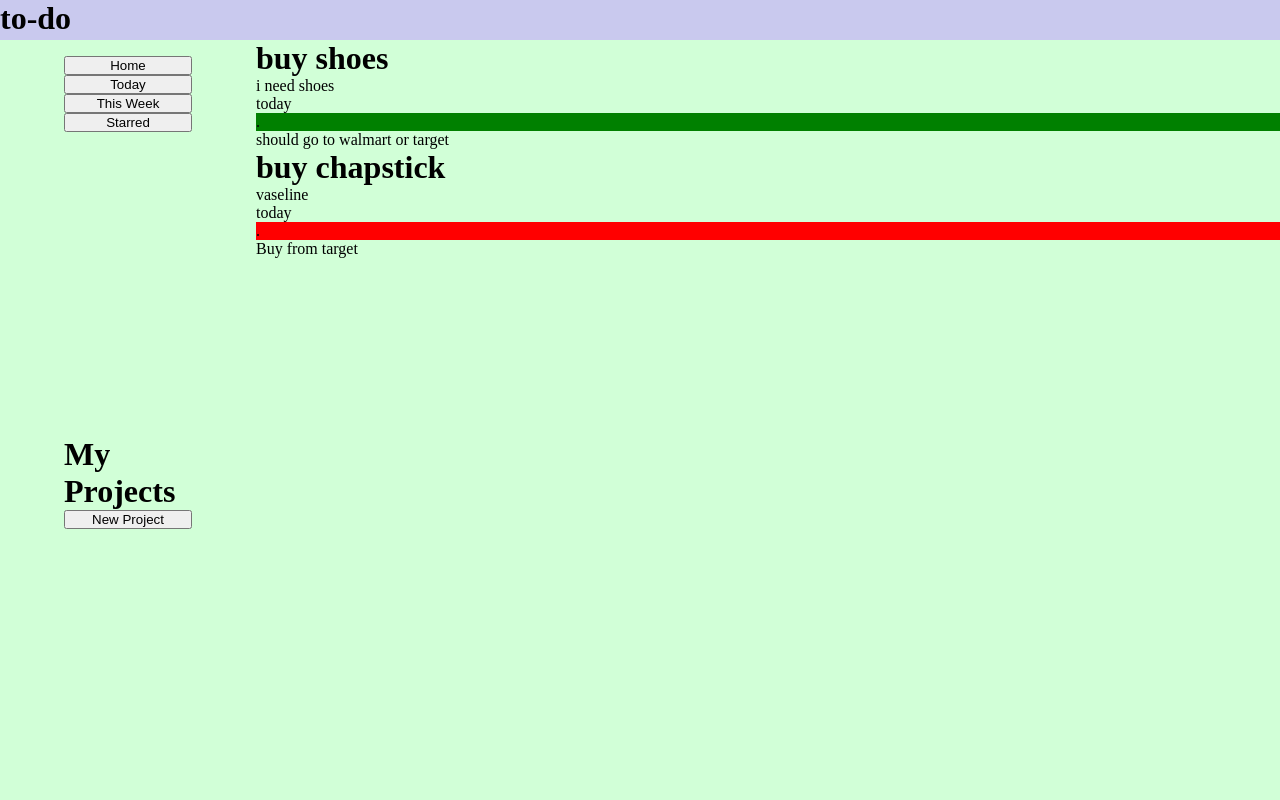
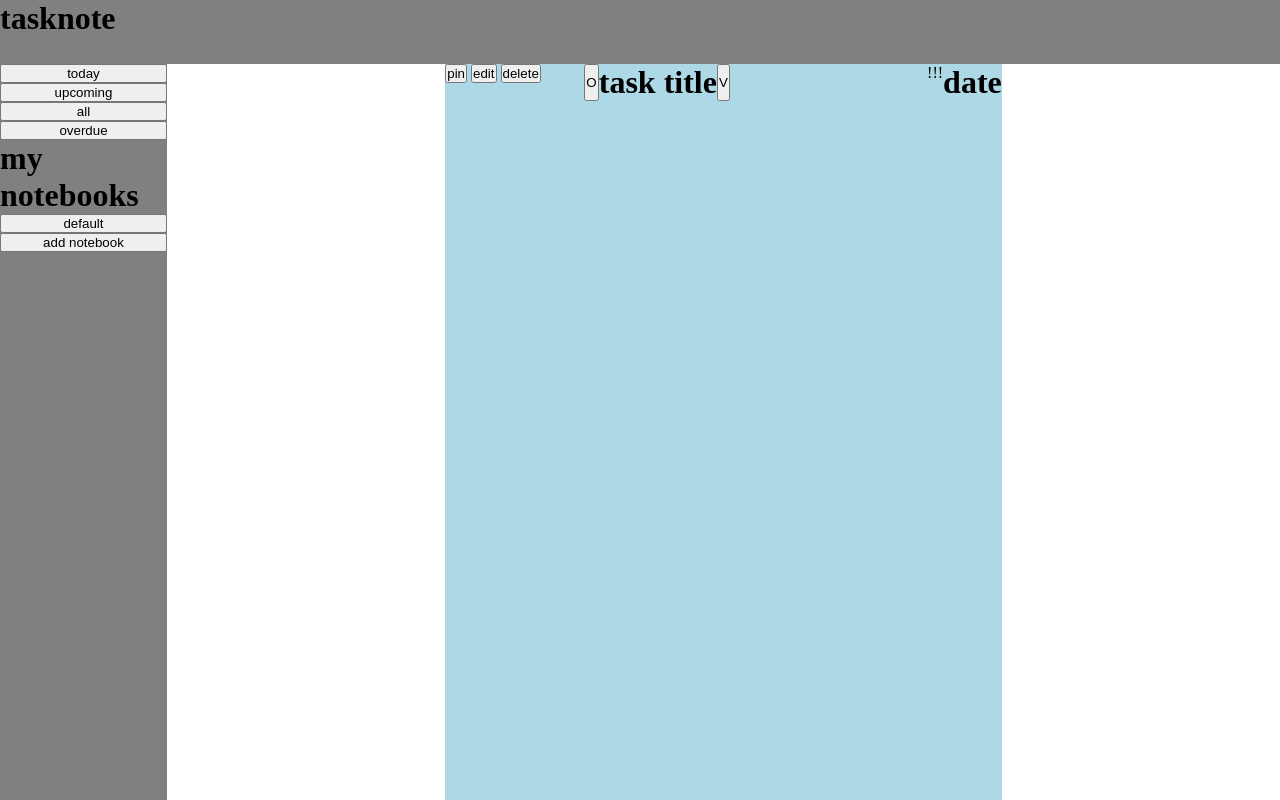
Before and after one commit to tmntee/odin-todo, a website built with webpack: page src/template.html in a window 1280 px wide. Built offline with nearby package versions, Linux system fonts and the light colour scheme.

Commit message:
Restructure and restylize HTML and CSS

```diff
--- a/src/index.js
+++ b/src/index.js
@@ -3,7 +3,7 @@ import { Task } from "./task.js";
 import { TaskList } from "./tasklist.js";
 import { ListDisplay } from "./listdisplay.js";
 
-let todayTaskList = new TaskList("Today");
+/*let todayTaskList = new TaskList("Today");
 let shoesTask = new Task("buy shoes", "i need shoes", "today", 2, "should go to walmart or target");
 todayTaskList.addTask(shoesTask);
 
@@ -13,4 +13,4 @@ TaskListDisplayer.displayTaskList(todayTaskList);
 
 let chapstickTask = new Task("buy chapstick", "vaseline", "today", 0, "Buy from target");
 todayTaskList.addTask(chapstickTask);
-TaskListDisplayer.displayTaskList(todayTaskList);
+TaskListDisplayer.displayTaskList(todayTaskList);*/
--- a/src/style.css
+++ b/src/style.css
@@ -1,51 +1,59 @@
 * {
-    --periwinkle: #C9C9EE;
-    --rosequartz: #BAABBD;
-    --mountbattenpink: #9F838C;
-    --celadon: #A6D3A0;
-    --teagreen: #d1ffd7;
-
     padding: 0;
     margin: 0;
     box-sizing:border-box;
 }
 
 body {
-    background-color: var(--periwinkle);
+    background-color: white;
+    height: 100vh;
+    width: 100%;
 }
 
 div.header {
-    height: 5vh;
+    background-color: gray;
+    height: 8%;
 }
 
 div.content {
     display: flex;
-    justify-content: center;
-    align-items: center;
-    height: 95vh;
+    height: 92%;
 }
 
 div.nav {
+    background-color: gray;
     display: flex;
     flex-direction: column;
-    padding: 1em 4em;
+
+    width: max(15%, 100px);
 }
 
-div.to-do {
-    background-color: var(--teagreen);
-    width: min(1500px, 100%);
-    height: min(800px, 100%);
-
-    display: grid;
-    grid-template-columns: 1fr 4fr;
-    grid-template-rows: 1fr 1fr;
+div.task-nav, div.notebook-nav {
+    display: flex;
+    flex-direction: column;
 }
 
-div.projects {
-    grid-column: 1 / 2;
+div.task-wrapper {
+    border-top-left-radius: 25px;
+    width: 100%;
+    display: flex;
+    justify-content: center;
+    align-items: center;
 }
 
-div.tasklist {
-    grid-row: 1 / 3;
-    grid-column: 2 / 3 ;
+div.note-page {
+    background-color: lightblue;
+    width: max(50%, 200px);
+    height: min(100%, 1000px);
+
 }
+
+div.task {
+    display: grid;
+    grid-template-columns: 1fr 3fr;
+}
+
+div.task-header {
+    display: flex;
+    justify-content: space-between;
+}
--- a/src/template.html
+++ b/src/template.html
@@ -7,22 +7,47 @@
 </head>
 <body>
     <div class="header">
-        <h1>to-do</h1>
+        <h1>tasknote</h1>
     </div>
     <div class="content">
-        <div class="to-do">
-            <div class="nav">
-                <button>Home</button>
-                <button>Today</button>
-                <button>This Week</button>
-                <button>Starred</button>
+        <div class="nav">
+            <div class="task-nav">
+                <button>today</button>
+                <button>upcoming</button>
+                <button>all</button>
+                <button>overdue</button>
             </div>
-            <div class="projects nav">
-                <h1>My Projects</h1>
-                <button>New Project</button>
+            <div class="notebook-nav">
+                <h1>my notebooks</h1>
+                <button>default</button>
+                <button>add notebook</button>
             </div>
-            <div class="tasklist">
-                hi im a tasklist
+        </div>
+        <div class="task-wrapper">
+            <div class="note-page">
+                <div class="tasklist">
+                    <div class="task">
+                        <div class="task-actions">
+                            <button class="action-btn">pin</button>
+                            <button class="action-btn">edit</button>
+                            <button class="action-btn">delete</button>
+                        </div>
+                        <div class="task-info">
+                            <div class="task-header">
+                                <div class="task-header task-title">
+                                    <button>O</button>
+                                    <h1>task title</h1>
+                                    <button class="desc-toggle">V</button>
+                                </div>
+                                <div class="task-header due-date">
+                                    <p class="priority">!!!</p>
+                                    <h1>date</h1>
+                                <div class="task-desc">
+                            </div>
+                            </div>
+                        </div>
+                    </div>
+                </div>
             </div>
         </div>
     </div>
```
